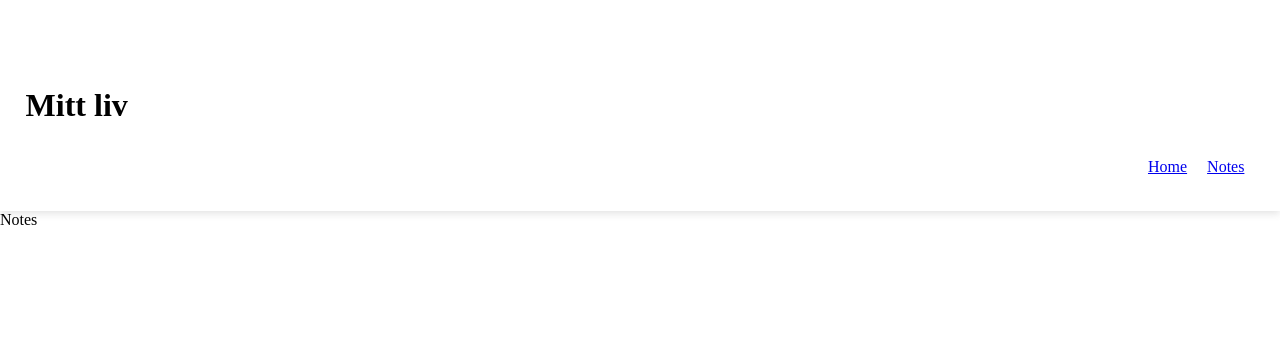
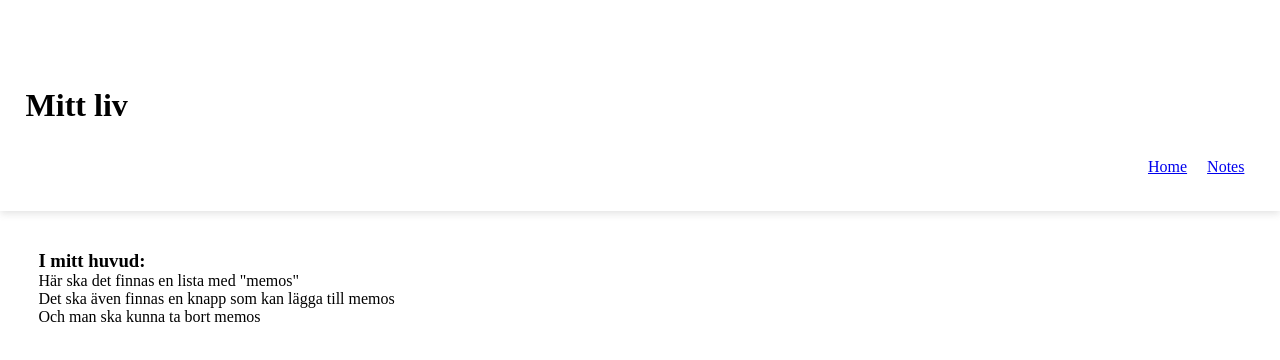
Before and after one commit to Noccis/my-life, a React (Vite) app: page /notes in a window 1280 px wide. Shown: the top 360 px of the page. Built offline with nearby package versions, Linux system fonts and the light colour scheme.

Commit message:
Created basic note page (#1)

```diff
--- a/src/App.tsx
+++ b/src/App.tsx
@@ -2,8 +2,9 @@ import './App.css'
 import Header from './components/Header'
 import { Routes, Route} from "react-router-dom"
 import Landing from './pages/LandingPage'
-import Notes from './pages/Notes'
+import Notes from './pages/NotesPage'
 import LandingPage from './pages/LandingPage'
+import NotesPage from './pages/NotesPage'
 
 function App() {
   return (
@@ -12,7 +13,7 @@ function App() {
       <main>
         <Routes>
           <Route path='/' element={ <LandingPage /> }/>
-          <Route path='/notes' element={ <Notes /> } />
+          <Route path='/notes' element={ <NotesPage /> } />
         </Routes>
       </main>
     </div>
--- a/src/pages/Notes.tsx
+++ /dev/null
@@ -1,9 +0,0 @@
-import React from 'react'
-
-const Notes = () => {
-  return (
-    <div>Notes</div>
-  )
-}
-
-export default Notes
--- /dev/null
+++ b/src/pages/NotesPage.tsx
@@ -0,0 +1,14 @@
+import React from 'react'
+
+const NotesPage = () => {
+  return (
+    <div id='notes-page' className='main-padding'>
+      <h3>I mitt huvud:</h3>
+      <p>Här ska det finnas en lista med "memos"</p>
+      <p>Det ska även finnas en knapp som kan lägga till memos</p>
+      <p>Och man ska kunna ta bort memos</p>
+    </div>
+  )
+}
+
+export default NotesPage;
```
